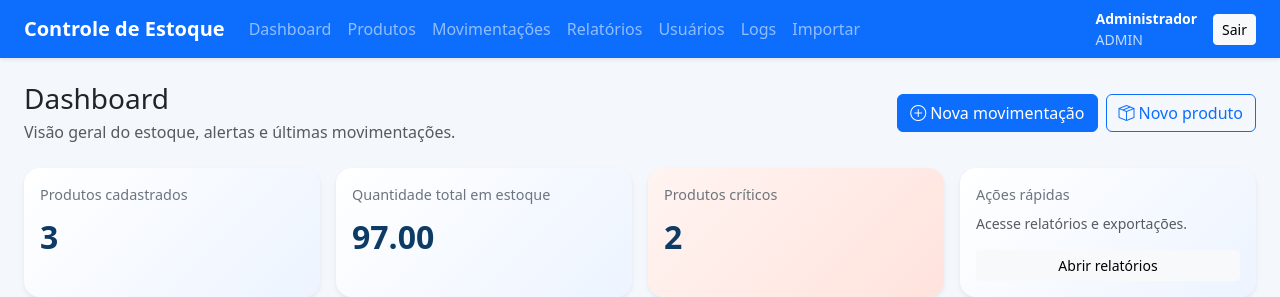
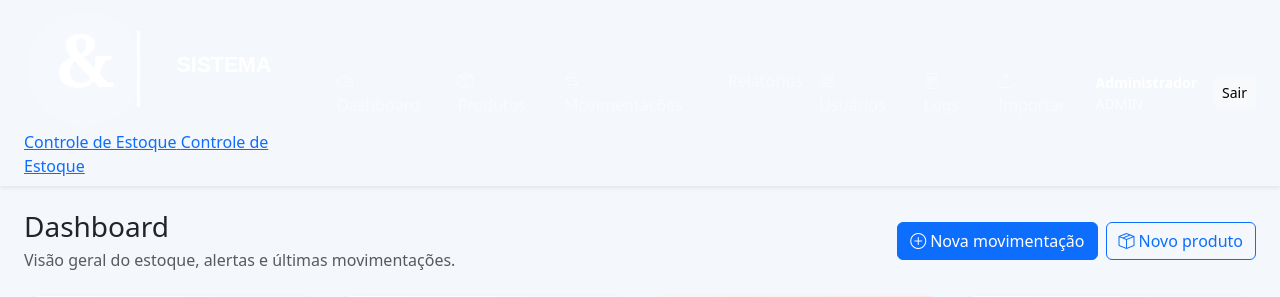
Before and after one commit to Murilo-Fruttuoso-TMR/Controle_de_Estoque, a Flask app: page / in a window 1280 px wide. Shown: the top 297 px of the page. Run offline with Flask 3, Linux system fonts and the light colour scheme; a user stored in the database is signed in.

Commit message:
Add modern logo design and update navbar styling with new brand colors

```diff
--- a/templates/base.html
+++ b/templates/base.html
@@ -9,23 +9,41 @@
     <link href="{{ url_for('static', filename='style.css') }}" rel="stylesheet">
 </head>
 <body>
-<nav class="navbar navbar-expand-lg navbar-dark bg-primary shadow-sm">
+<nav class="navbar navbar-expand-lg navbar-dark navbar-custom shadow-sm">
     <div class="container-fluid px-4">
-        <a class="navbar-brand fw-semibold" href="{{ url_for('main.dashboard') }}">{{ app_name }}</a>
+        <a class="navbar-brand-container" href="{{ url_for('main.dashboard') }}">
+            <svg class="navbar-logo" viewBox="0 0 200 80" xmlns="http://www.w3.org/2000/svg">
+                <!-- Logo background circle -->
+                <circle cx="40" cy="40" r="38" fill="rgba(255,255,255,0.1)"/>
+
+                <!-- Ampersand symbol -->
+                <text x="40" y="52" font-size="48" font-weight="bold" fill="white" text-anchor="middle" font-family="Georgia, serif">&</text>
+
+                <!-- Accent line -->
+                <line x1="75" y1="15" x2="75" y2="65" stroke="white" stroke-width="2"/>
+
+                <!-- Company name text would go here if needed -->
+                <text x="100" y="42" font-size="14" font-weight="700" fill="white" font-family="Arial, sans-serif">SISTEMA</text>
+            </svg>
+            <div class="navbar-brand-text">
+                <span class="navbar-brand-main">{{ app_name }}</span>
+                <span class="navbar-brand-sub">Controle de Estoque</span>
+            </div>
+        </a>
         {% if current_user.is_authenticated %}
         <button class="navbar-toggler" type="button" data-bs-toggle="collapse" data-bs-target="#menu">
             <span class="navbar-toggler-icon"></span>
         </button>
         <div class="collapse navbar-collapse" id="menu">
             <ul class="navbar-nav me-auto mb-2 mb-lg-0">
-                <li class="nav-item"><a class="nav-link" href="{{ url_for('main.dashboard') }}">Dashboard</a></li>
-                <li class="nav-item"><a class="nav-link" href="{{ url_for('main.products_list') }}">Produtos</a></li>
-                <li class="nav-item"><a class="nav-link" href="{{ url_for('main.movements_list') }}">Movimentações</a></li>
-                <li class="nav-item"><a class="nav-link" href="{{ url_for('main.reports') }}">Relatórios</a></li>
+                <li class="nav-item"><a class="nav-link" href="{{ url_for('main.dashboard') }}"><i class="bi bi-speedometer2 me-2"></i>Dashboard</a></li>
+                <li class="nav-item"><a class="nav-link" href="{{ url_for('main.products_list') }}"><i class="bi bi-box-seam me-2"></i>Produtos</a></li>
+                <li class="nav-item"><a class="nav-link" href="{{ url_for('main.movements_list') }}"><i class="bi bi-arrow-left-right me-2"></i>Movimentações</a></li>
+                <li class="nav-item"><a class="nav-link" href="{{ url_for('main.reports') }}"><i class="bi bi-file-earmark-chart me-2"></i>Relatórios</a></li>
                 {% if current_user.role == 'admin' %}
-                <li class="nav-item"><a class="nav-link" href="{{ url_for('main.users_list') }}">Usuários</a></li>
-                <li class="nav-item"><a class="nav-link" href="{{ url_for('main.logs_list') }}">Logs</a></li>
-                <li class="nav-item"><a class="nav-link" href="{{ url_for('main.import_products') }}">Importar</a></li>
+                <li class="nav-item"><a class="nav-link" href="{{ url_for('main.users_list') }}"><i class="bi bi-people me-2"></i>Usuários</a></li>
+                <li class="nav-item"><a class="nav-link" href="{{ url_for('main.logs_list') }}"><i class="bi bi-file-text me-2"></i>Logs</a></li>
+                <li class="nav-item"><a class="nav-link" href="{{ url_for('main.import_products') }}"><i class="bi bi-upload me-2"></i>Importar</a></li>
                 {% endif %}
             </ul>
             <div class="d-flex align-items-center gap-3 text-white small">
```
